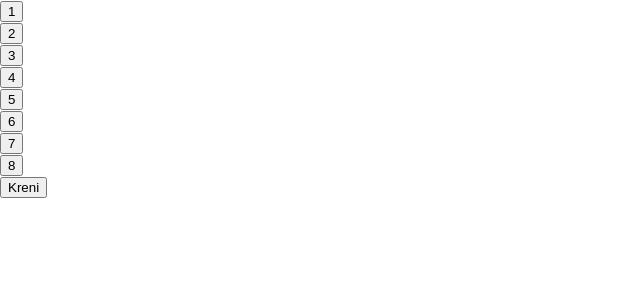
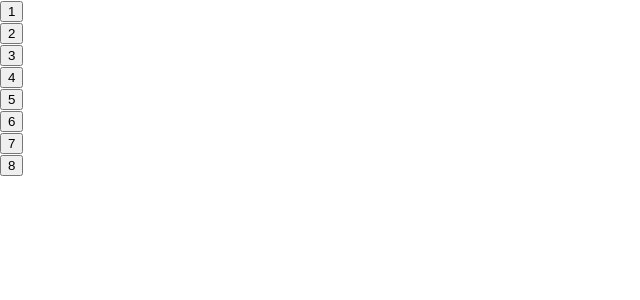
Before and after one commit to DominusDracone/projekat, a React (Create React App) app: page / in a window 1280 px wide. Shown: the top 300 px of the page, without its empty margins (0-640 px from the left). Built offline with nearby package versions, Linux system fonts and the light colour scheme.

Commit message:
optimizacija rutiranja

```diff
--- a/src/komponente/BtnHolder.jsx
+++ b/src/komponente/BtnHolder.jsx
@@ -1,6 +1,5 @@
 import React from 'react'
 import StoBtn from "./StoBtn";
-import { Link } from "react-router-dom";
 
 function BtnHolder({ dajBroj }) {
     const niz = [1, 2, 3, 4, 5, 6, 7, 8];
@@ -9,8 +8,6 @@ function BtnHolder({ dajBroj }) {
             {niz.map((el) => (
                 <StoBtn broj={el} dajBroj={dajBroj} />
             ))}
-            {/* <StoBtn Broj={1} /> */}
-            <Link to="/sto"><button>Kreni</button></Link>
         </div>
     )
 }
--- a/src/komponente/StoBtn.jsx
+++ b/src/komponente/StoBtn.jsx
@@ -1,9 +1,10 @@
 import React from 'react'
+import { Link } from "react-router-dom";
 
 function StoBtn({ broj, dajBroj }) {
     return (
         <div className='stoBtn'>
-            <button className='StoBtn' onClick={() => dajBroj(broj)}>{broj}</button>
+            <Link to='/sto'><button className='StoBtn' onClick={() => dajBroj(broj)}>{broj}</button></Link>
         </div>
     )
 }
```
